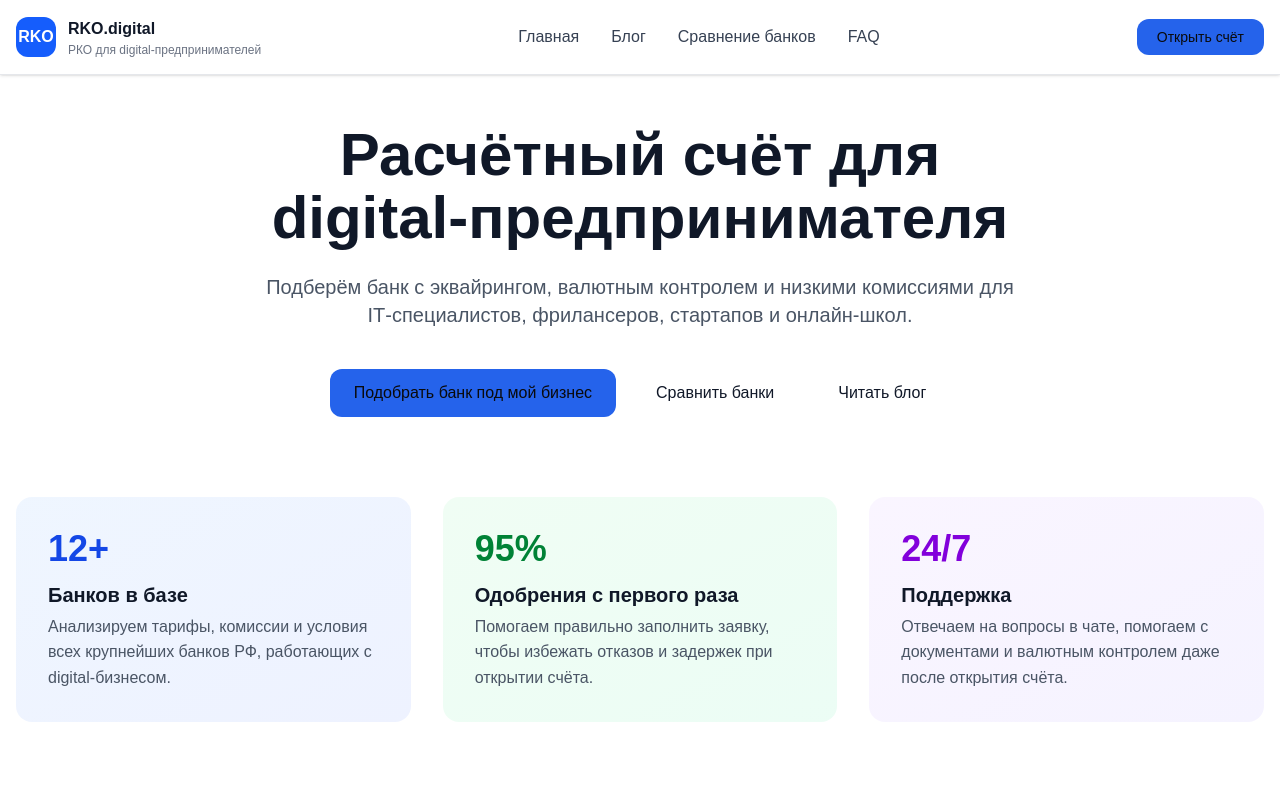
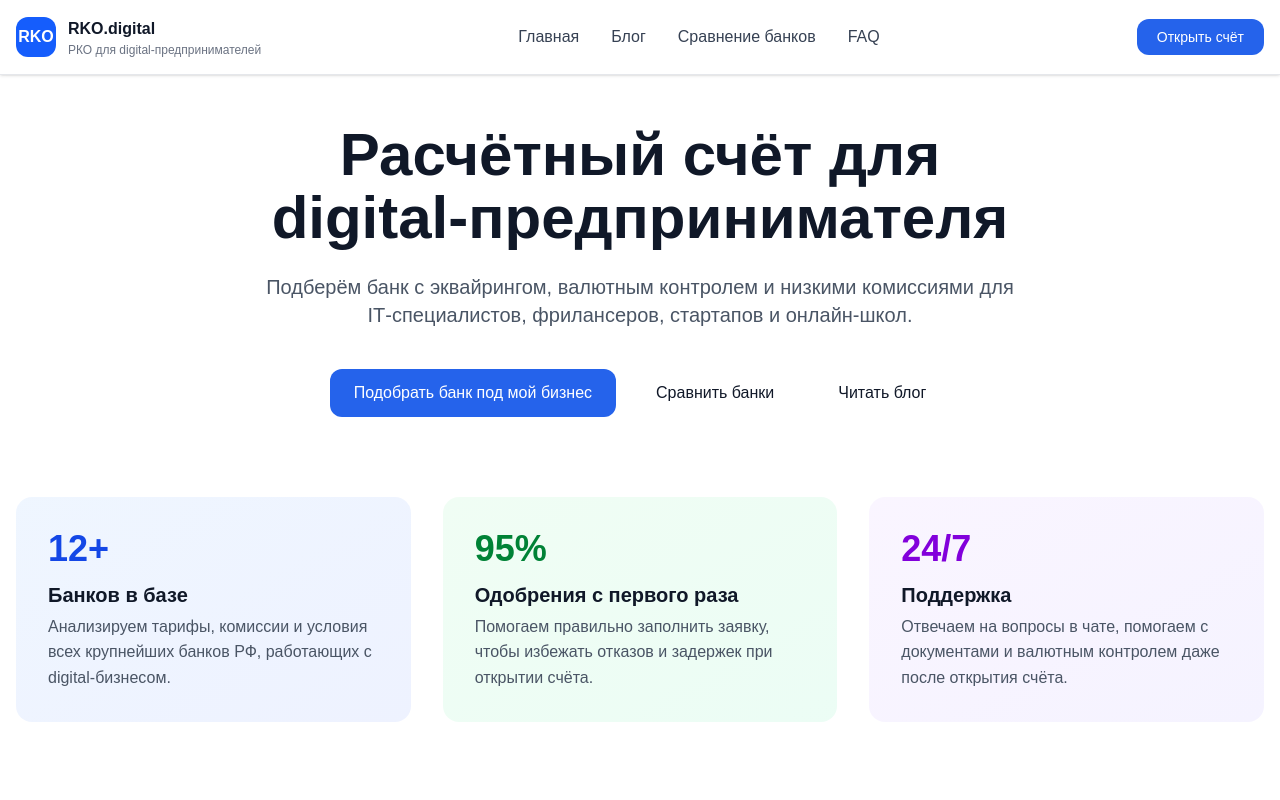
Before and after one commit to on1x-ai/rko-digital, an Astro site: page / in a window 1280 px wide. Shown: the top 800 px of the page. Built offline with nearby package versions, Linux system fonts and the light colour scheme; Astro itself is replaced by a stand-in of ours; no server answers; a web font is replaced by a local one.

Commit message:
Исправление: текст на primary-кнопках должен быть белым (--text-inverse: #FFFFFF)

```diff
--- a/src/styles/global.css
+++ b/src/styles/global.css
@@ -15,7 +15,7 @@
   --text-primary: #FFFFFF;
   --text-secondary: #C1C1C6;
   --text-muted: #8A8A8E;
-  --text-inverse: #0A0A0B;
+  --text-inverse: #FFFFFF;
 
   /* Акценты */
   --accent-primary: #2563EB;
```
